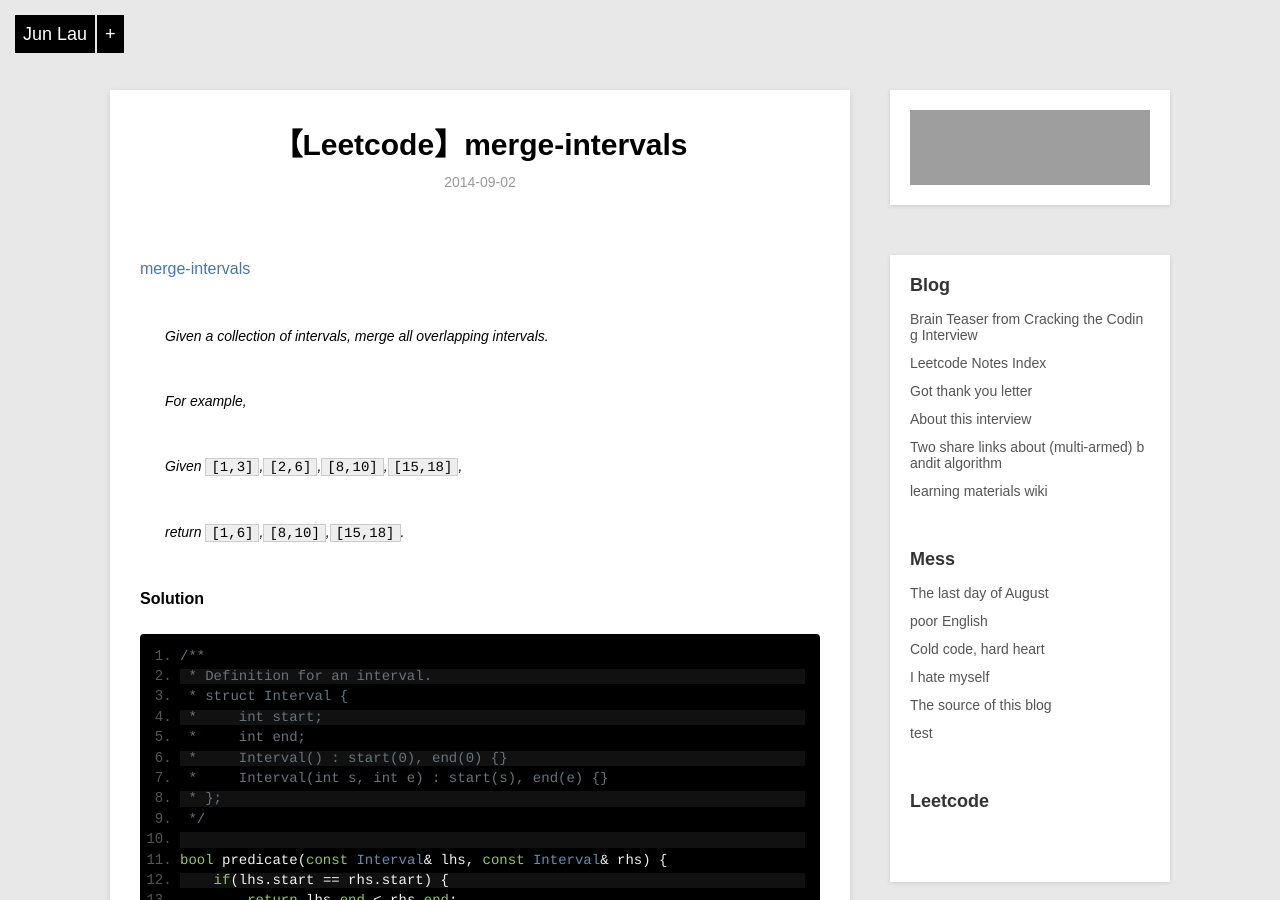
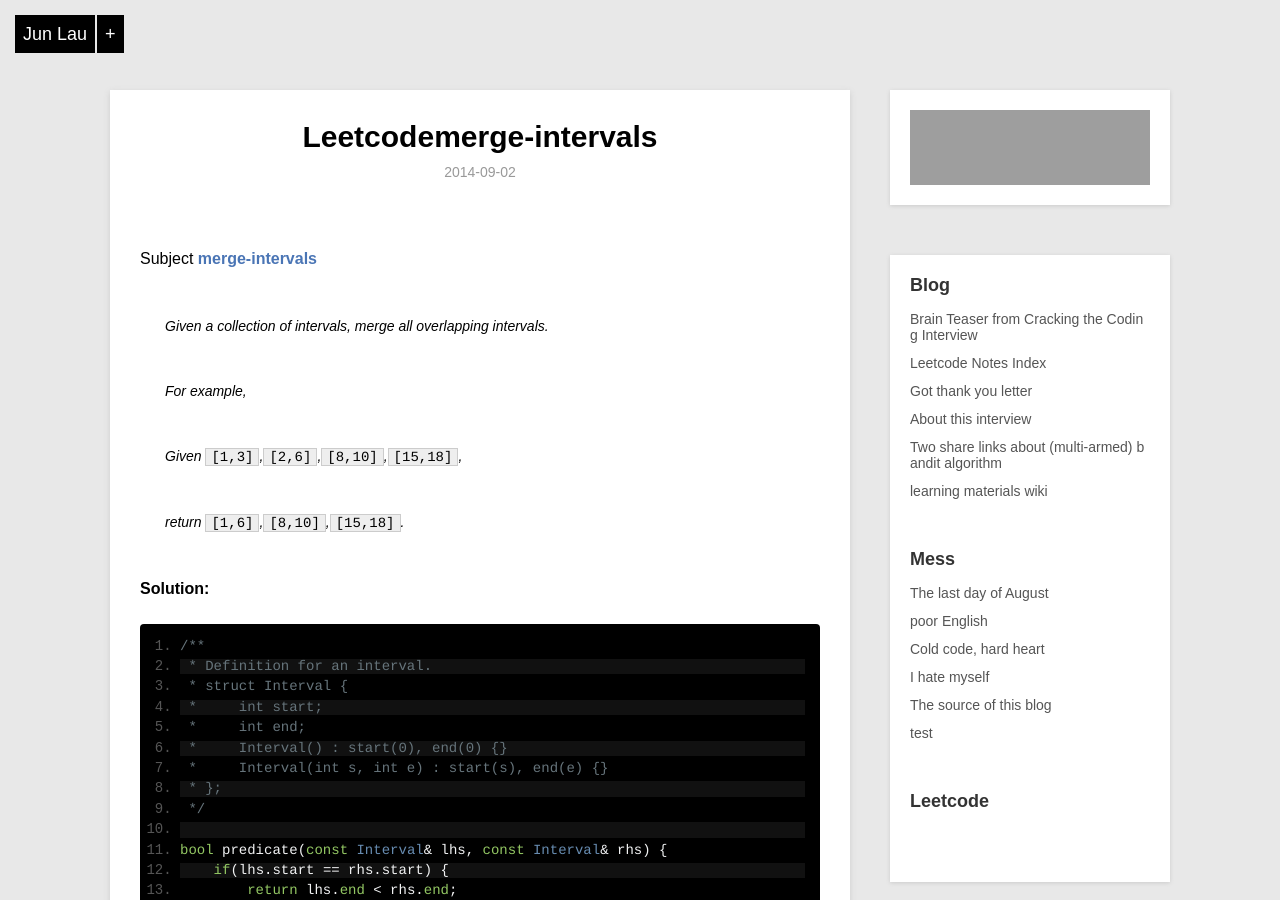
Before and after one commit to kunth/kunth.github.io, a Jekyll site: the page built from _posts/leetcode/2014-09-02-merge-intervals.md, in a window 1280 px wide and 900 px high. Built offline with Jekyll 4.4.1, drawn with Linux system fonts in a browser that asks for light colours; Markdown is read by kramdown in place of the engine named in the settings; grey boxes are pictures that could not be loaded.

Commit message:
Update 2014-09-02-merge-intervals.md

````diff
--- a/_posts/leetcode/2014-09-02-merge-intervals.md
+++ b/_posts/leetcode/2014-09-02-merge-intervals.md
@@ -1,11 +1,11 @@
 ---
 layout: post
-title: 【Leetcode】merge-intervals
+title: Leetcodemerge-intervals
 description: No more description
 category: Leetcode
 ---
 
-[merge-intervals](https://oj.leetcode.com/problems/merge-intervals/)
+*Subject* **[merge-intervals](https://oj.leetcode.com/problems/merge-intervals/)**
 
 > Given a collection of intervals, merge all overlapping intervals.
 
@@ -15,7 +15,7 @@
 
 > return `[1,6]`,`[8,10]`,`[15,18]`.
 
-**Solution**
+**Solution:**
 
 ```c++
 /**
````
